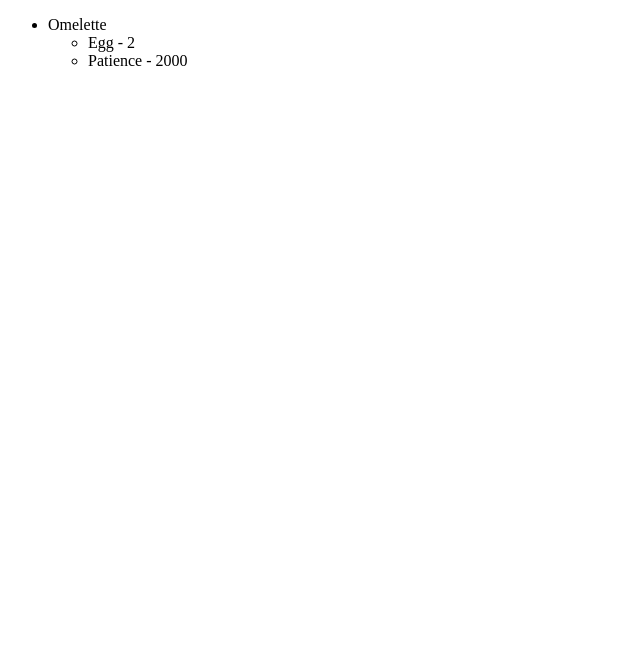
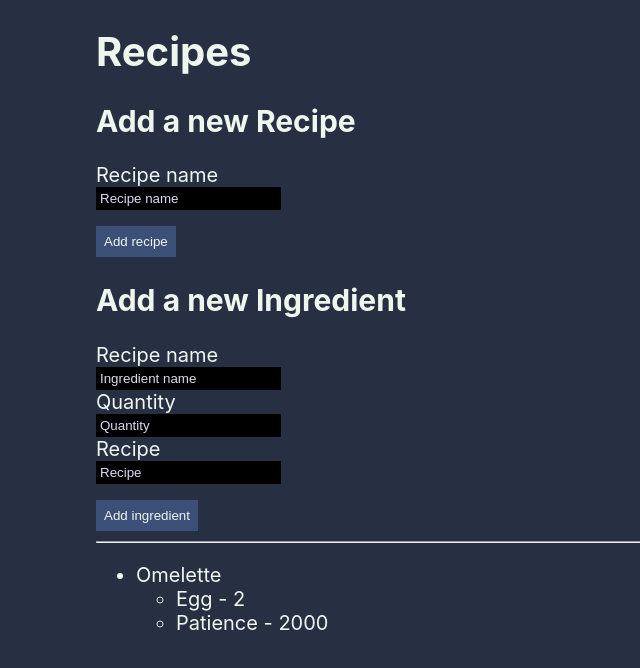
Before and after one commit to FMGordillo/learning-redux, a website built with webpack: page 03-redux-boilerplate/index.html in a window 1280 px wide. Shown: the whole page, without its empty margins (0-640 px from the left). Built offline with nearby package versions, Linux system fonts and the light colour scheme.

Commit message:
Stylin' and stuff

```diff
--- a/03-redux-boilerplate/app.js
+++ b/03-redux-boilerplate/app.js
@@ -1,5 +1,14 @@
+/**
+|--------------------------------------------------
+| 1) Init the store
+| 2) Create generic function to generate UI for each change
+| 3) Create action creators and use them
+|--------------------------------------------------
+*/
+
 import { createStore } from "redux";
 
+// 1)
 const initialState = {
   recipes: [{ name: "Omelette" }],
   ingredients: [
@@ -16,22 +25,36 @@ const initialState = {
   ]
 };
 
+// 1)
 const reducer = (state, action) => {
   switch (action.type) {
     case "ADD_RECIPE":
-      break;
+      return Object.assign({}, state, {
+        recipes: state.recipes.concat({ name: action.name })
+      });
+    case "ADD_INGREDIENT":
+      return Object.assign({}, state, {
+        ingredients: state.ingredients.concat({
+          recipe: action.recipe,
+          name: action.name,
+          quantity: action.quantity
+        })
+      });
+    case "REMOVE_INGREDIENT":
+      return state;
     case "REMOVE_RECIPE":
-      break;
+      return state;
     default:
       return state;
   }
 };
 
+// 1)
 const store = createStore(reducer, initialState);
 window.store = store;
 
 /**
- * @author FMGordillo <facundomgordillo@gmail.com>
+ * 2)
  * Magic without JQuery, sry.
  */
 function updateUI() {
@@ -66,7 +89,30 @@ function updateUI() {
   bodyEl.appendChild(container);
 }
 
-// First update
+// 2) first update
 updateUI();
+store.subscribe(updateUI);
 
-store.subscribe(updateUI);
+// 3)
+const addRecipe = name => ({
+  type: "ADD_RECIPE",
+  name
+});
+const addIngredient = (name, quantity, recipe) => ({
+  type: "ADD_INGREDIENT",
+  recipe,
+  name,
+  quantity
+});
+
+// 3)
+document.querySelector("#form_new_recipe").addEventListener("submit", e => {
+  e.preventDefault();
+  const { value } = e.target[0];
+  store.dispatch(addRecipe(value));
+});
+document.querySelector("#form_new_ingredient").addEventListener("submit", e => {
+  e.preventDefault();
+  const [{ value: name }, { value: quantity }, { value: recipe }] = e.target;
+  store.dispatch(addIngredient(name, quantity, recipe));
+});
--- a/03-redux-boilerplate/index.html
+++ b/03-redux-boilerplate/index.html
@@ -2,9 +2,43 @@
 <html>
   <head>
     <title>The Complete Redux Book - Example Application</title>
+    <link rel="stylesheet" href="style.css" />
   </head>
 
   <body>
+    <h1>Recipes</h1>
+    <form id="form_new_recipe">
+      <h2>Add a new Recipe</h2>
+      <label for="recipe_name">Recipe name</label>
+      <input
+        id="recipe_name"
+        type="text"
+        name="recipe_name"
+        placeholder="Recipe name"
+      />
+      <input type="submit" value="Add recipe" />
+    </form>
+    <form id="form_new_ingredient">
+      <h2>Add a new Ingredient</h2>
+      <label for="ingredient_name">Recipe name</label>
+      <input
+        id="ingredient_name"
+        type="text"
+        name="ingredient_name"
+        placeholder="Ingredient name"
+      />
+      <label for="quantity">Quantity</label>
+      <input
+        id="quantity"
+        type="number"
+        name="quantity"
+        placeholder="Quantity"
+      />
+      <label for="recipe">Recipe</label>
+      <input id="recipe" type="text" name="recipe" placeholder="Recipe" />
+      <input type="submit" value="Add ingredient" />
+    </form>
+    <hr />
     <script type="text/javascript" src="app.js"></script>
   </body>
 </html>
--- a/03-redux-boilerplate/package.json
+++ b/03-redux-boilerplate/package.json
@@ -9,11 +9,11 @@
   "author": "Boris Dinkevich & Ilya Gelman",
   "license": "MIT",
   "dependencies": {
-    "jquery": "^3.4.1",
     "redux": "^4.0.1"
   },
   "devDependencies": {
     "webpack": "^4.34.0",
+    "webpack-cli": "^3.3.4",
     "webpack-dev-server": "^3.7.2"
   }
 }
--- /dev/null
+++ b/03-redux-boilerplate/style.css
@@ -0,0 +1,36 @@
+/* Me molesta la luz blanca :v */
+
+body {
+  font-family: -apple-system, BlinkMacSystemFont, "Segoe UI", Roboto, Oxygen,
+    Ubuntu, Cantarell, "Open Sans", "Helvetica Neue", sans-serif;
+  font-size: 1.25rem;
+  color: #eff6ee;
+  background: #273043;
+  margin: 0 6rem;
+}
+
+input {
+  display: block;
+}
+
+input:not([type="submit"]) {
+  color: white;
+  padding: 0.25rem;
+  border: none;
+  background: rgb(0, 0, 0);
+}
+::placeholder {
+  color: #dddbf1;
+}
+
+input[type="submit"] {
+  border: none;
+  margin-top: 1rem;
+  padding: 0.5rem;
+  color: #eff6ee;
+  background: #3c4f76;
+}
+
+input[type="submit"]:hover {
+  background: #4b6597;
+}
```
Also changed, not shown: 1 other file.
